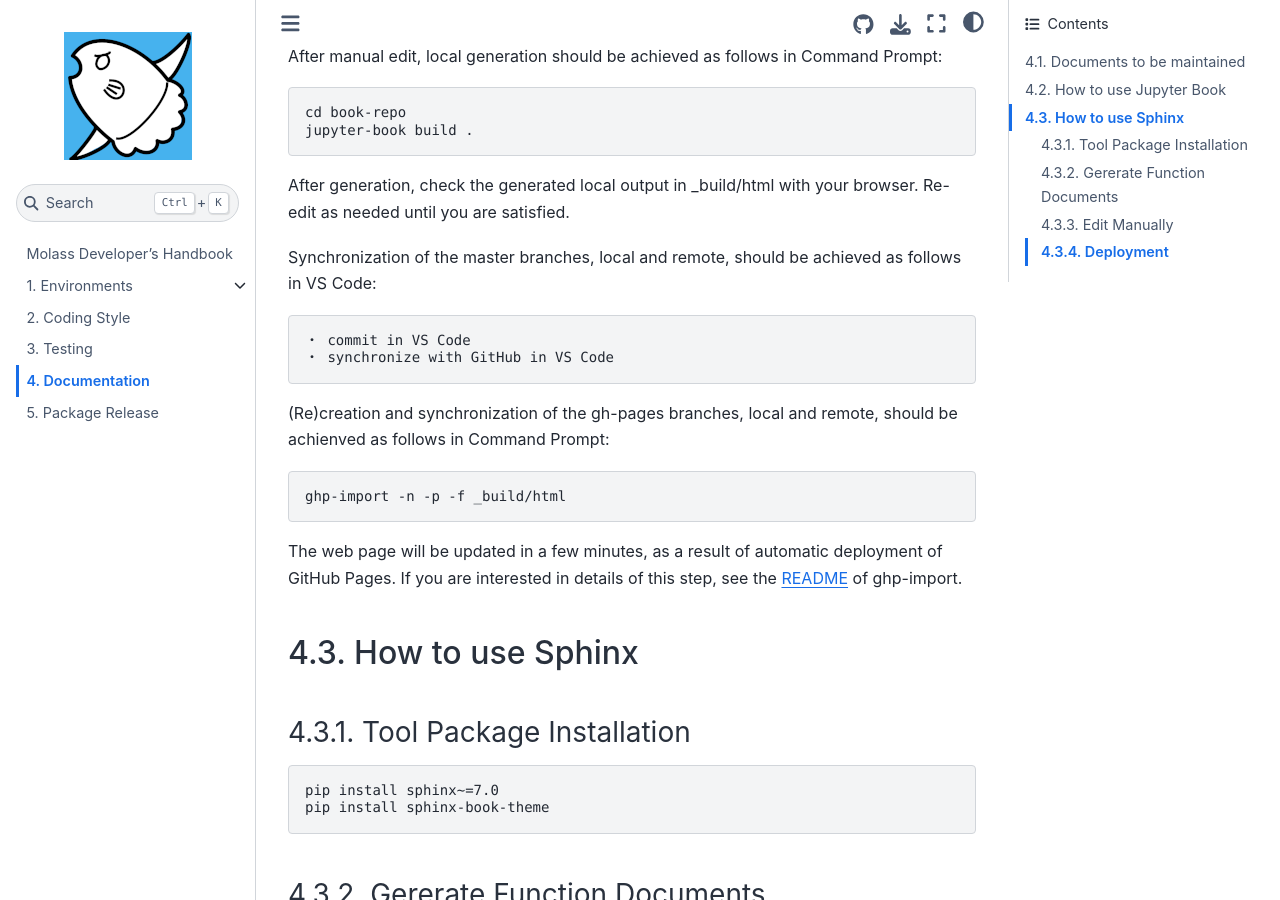
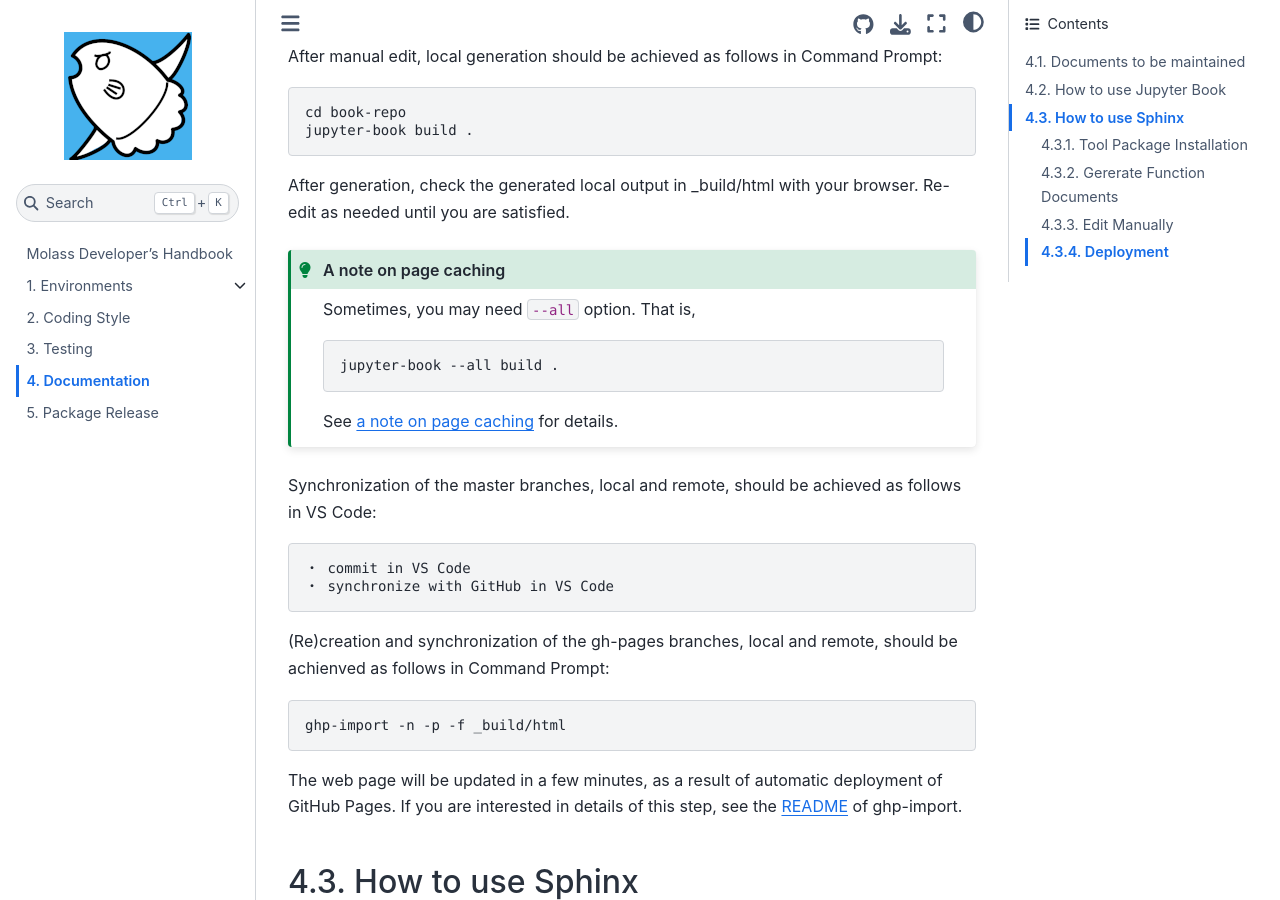
Before and after one commit to biosaxs-dev/molass-develop, a Jupyter Book: the page built from chapters/07/documentation.md, in a window 1280 px wide and 900 px high, scrolled down 2507 px. Built offline with Jupyter Book 1.0.4 settings and Sphinx 7.4.7 and the Sphinx Book theme 1.1.4, drawn with Linux system fonts in a browser that asks for light colours.

Commit message:
add a note on page caching

````diff
--- a/chapters/07/documentation.md
+++ b/chapters/07/documentation.md
@@ -86,6 +86,17 @@ jupyter-book build .
 
 After generation, check the generated local output in _build/html with your browser. Re-edit as needed until you are satisfied.
 
+:::{admonition} A note on page caching
+:class: tip
+Sometimes, you may need `--all` option. That is,
+
+```none
+jupyter-book --all build .
+```
+
+See [a note on page caching](https://jupyterbook.org/en/stable/start/build.html#aside-source-vs-build-files) for details.
+:::
+
 Synchronization of the master branches, local and remote, should be achieved as follows in VS Code:
 
     ・ commit in VS Code
````
